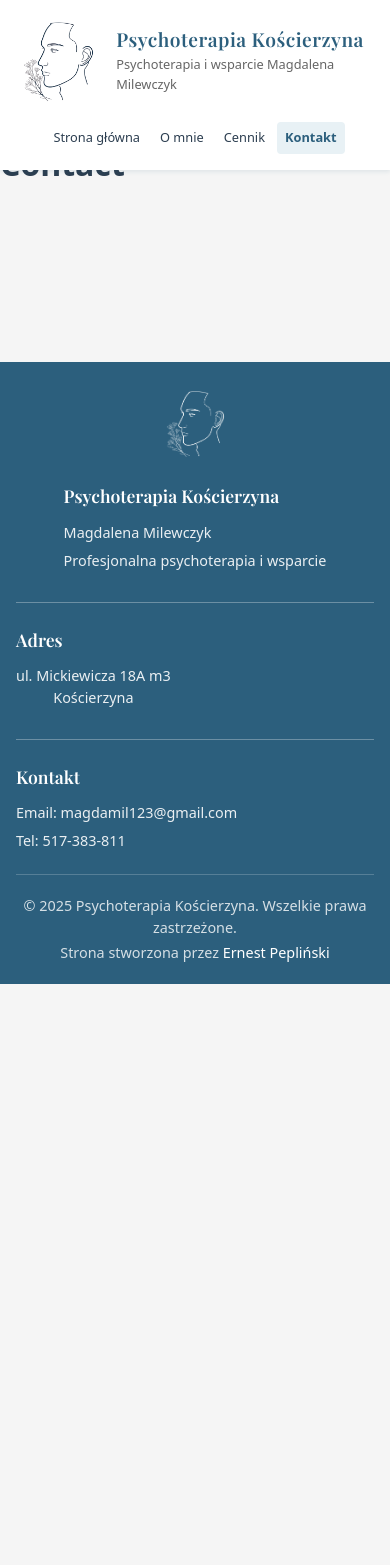
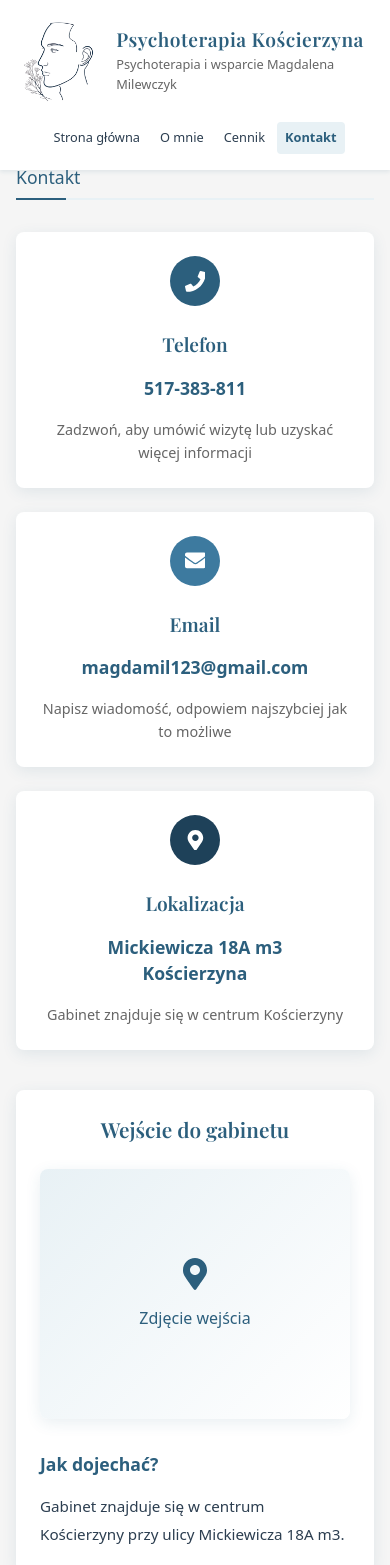
Before and after one commit to ernestpeplinski/psychoterapia-koscierzyna-pl, a React (Vite) app: page /kontakt in a window 390 px wide. Shown: the top 1565 px of the page. Before the commit the page ends 984 px from the top, so only its background shows below. Built offline with nearby package versions, Linux system fonts and the light colour scheme.

Commit message:
Create contact page

```diff
--- a/package.json
+++ b/package.json
@@ -12,6 +12,7 @@
   "dependencies": {
     "react": "^19.2.0",
     "react-dom": "^19.2.0",
+    "react-icons": "^5.5.0",
     "react-router-dom": "^7.9.6"
   },
   "devDependencies": {
--- a/src/pages/Contact.tsx
+++ b/src/pages/Contact.tsx
@@ -1,7 +1,89 @@
+import "../styles/contact.scss";
+import { FaPhone, FaEnvelope, FaMapMarkerAlt } from "react-icons/fa";
+
 function Contact() {
   return (
-    <div>
-      <h1>Contact</h1>
+    <div className="contact">
+      <div className="contact__container">
+        <h1 className="contact__title">Kontakt</h1>
+
+        <div className="contact__content">
+          <div className="contact__info">
+            <div className="contact__card">
+              <div className="contact__card-icon contact__card-icon--phone">
+                <FaPhone />
+              </div>
+              <h3 className="contact__card-title">Telefon</h3>
+              <a href="tel:+48517383811" className="contact__card-link">
+                517-383-811
+              </a>
+              <p className="contact__card-description">
+                Zadzwoń, aby umówić wizytę lub uzyskać więcej informacji
+              </p>
+            </div>
+
+            <div className="contact__card">
+              <div className="contact__card-icon contact__card-icon--email">
+                <FaEnvelope />
+              </div>
+              <h3 className="contact__card-title">Email</h3>
+              <a
+                href="mailto:magdamil123@gmail.com"
+                className="contact__card-link"
+              >
+                magdamil123@gmail.com
+              </a>
+              <p className="contact__card-description">
+                Napisz wiadomość, odpowiem najszybciej jak to możliwe
+              </p>
+            </div>
+
+            <div className="contact__card">
+              <div className="contact__card-icon contact__card-icon--location">
+                <FaMapMarkerAlt />
+              </div>
+              <h3 className="contact__card-title">Lokalizacja</h3>
+              <a
+                href="https://www.google.com/maps/search/?api=1&query=Mickiewicza+18A+m3+Kościerzyna"
+                target="_blank"
+                rel="noopener noreferrer"
+                className="contact__card-link"
+              >
+                Mickiewicza 18A m3
+                <br />
+                Kościerzyna
+              </a>
+              <p className="contact__card-description">
+                Gabinet znajduje się w centrum Kościerzyny
+              </p>
+            </div>
+          </div>
+
+          <div className="contact__location">
+            <h2 className="contact__location-title">Wejście do gabinetu</h2>
+            <div className="contact__location-image">
+              <div className="contact__location-placeholder">
+                <FaMapMarkerAlt />
+                <p>Zdjęcie wejścia</p>
+              </div>
+              {/* Uncomment when image is available:
+              <img
+                src={entranceImage}
+                alt="Wejście do gabinetu - Mickiewicza 18A m3, Kościerzyna"
+                className="contact__image"
+              />
+              */}
+            </div>
+            <div className="contact__location-info">
+              <h3>Jak dojechać?</h3>
+              <p>
+                Gabinet znajduje się w centrum Kościerzyny przy ulicy
+                Mickiewicza 18A m3.
+              </p>
+            </div>
+          </div>
+        </div>
+      </div>
     </div>
   );
 }
--- /dev/null
+++ b/src/styles/contact.scss
@@ -0,0 +1,254 @@
+.contact {
+  min-height: calc(100vh - 110px);
+  padding: 2rem 2rem 3rem;
+  background-color: var(--background-light);
+
+  &__container {
+    max-width: 1200px;
+    margin: 0 auto;
+    width: 100%;
+  }
+
+  &__title {
+    font-size: 1.2rem;
+    font-weight: 500;
+    color: var(--primary-navy);
+    font-family: system-ui, -apple-system, sans-serif;
+    text-align: left;
+    margin-bottom: 3rem;
+    padding-bottom: 0.5rem;
+    border-bottom: 2px solid var(--primary-navy-pale);
+    position: relative;
+
+    &::before {
+      content: "";
+      position: absolute;
+      bottom: -2px;
+      left: 0;
+      width: 50px;
+      height: 2px;
+      background-color: var(--primary-navy);
+    }
+  }
+
+  &__content {
+    display: grid;
+    grid-template-columns: 1fr 1fr;
+    gap: 3rem;
+    align-items: start;
+  }
+
+  &__info {
+    display: flex;
+    flex-direction: column;
+    gap: 2rem;
+  }
+
+  &__card {
+    background-color: var(--white);
+    border-radius: 8px;
+    padding: 2rem;
+    box-shadow: 0 4px 15px var(--shadow);
+    transition: transform 0.3s ease, box-shadow 0.3s ease;
+    text-align: center;
+
+    &:hover {
+      transform: translateY(-5px);
+      box-shadow: 0 8px 25px var(--shadow);
+    }
+  }
+
+  &__card-icon {
+    width: 60px;
+    height: 60px;
+    margin: 0 auto 1.5rem;
+    display: flex;
+    align-items: center;
+    justify-content: center;
+    border-radius: 50%;
+    font-size: 1.5rem;
+    color: var(--white);
+
+    &--phone {
+      background-color: var(--primary-navy);
+    }
+
+    &--email {
+      background-color: var(--primary-navy-light);
+    }
+
+    &--location {
+      background-color: var(--primary-navy-dark);
+    }
+  }
+
+  &__card-title {
+    font-size: 1.3rem;
+    font-weight: 600;
+    color: var(--primary-navy);
+    font-family: "Playfair Display", "Georgia", serif;
+    margin-bottom: 1rem;
+  }
+
+  &__card-link {
+    display: inline-block;
+    font-size: 1.2rem;
+    font-weight: 600;
+    color: var(--primary-navy);
+    text-decoration: none;
+    margin-bottom: 1rem;
+    transition: color 0.3s ease;
+
+    &:hover {
+      color: var(--primary-navy-light);
+      text-decoration: underline;
+    }
+  }
+
+  &__card-description {
+    font-size: 0.95rem;
+    color: var(--text-light);
+    line-height: 1.6;
+  }
+
+  &__location {
+    background-color: var(--white);
+    border-radius: 8px;
+    padding: 2rem;
+    box-shadow: 0 4px 15px var(--shadow);
+  }
+
+  &__location-title {
+    font-size: 1.5rem;
+    font-weight: 600;
+    color: var(--primary-navy);
+    font-family: "Playfair Display", "Georgia", serif;
+    margin-bottom: 1.5rem;
+    text-align: center;
+  }
+
+  &__location-image {
+    margin-bottom: 2rem;
+    border-radius: 8px;
+    overflow: hidden;
+    box-shadow: 0 4px 15px var(--shadow);
+  }
+
+  &__location-placeholder {
+    background: linear-gradient(
+      135deg,
+      var(--primary-navy-pale) 0%,
+      var(--white) 100%
+    );
+    height: 400px;
+    display: flex;
+    flex-direction: column;
+    align-items: center;
+    justify-content: center;
+    color: var(--primary-navy);
+    font-size: 3rem;
+    gap: 1rem;
+
+    p {
+      font-size: 1.2rem;
+      font-weight: 500;
+    }
+  }
+
+  &__image {
+    width: 100%;
+    height: auto;
+    display: block;
+  }
+
+  &__location-info {
+    h3 {
+      font-size: 1.2rem;
+      font-weight: 600;
+      color: var(--primary-navy);
+      margin-bottom: 1rem;
+    }
+
+    p {
+      font-size: 1rem;
+      line-height: 1.8;
+      color: var(--text-dark);
+    }
+  }
+
+  // Responsive design
+  @media (max-width: 968px) {
+    padding: 2rem 1.5rem;
+
+    &__content {
+      grid-template-columns: 1fr;
+      gap: 2.5rem;
+    }
+
+    &__location-placeholder {
+      height: 300px;
+    }
+  }
+
+  @media (max-width: 768px) {
+    padding: 1.5rem 1rem 2rem;
+
+    &__title {
+      font-size: 1.1rem;
+      margin-bottom: 2rem;
+    }
+
+    &__info {
+      gap: 1.5rem;
+    }
+
+    &__card {
+      padding: 1.5rem;
+    }
+
+    &__card-icon {
+      width: 50px;
+      height: 50px;
+      font-size: 1.3rem;
+    }
+
+    &__card-title {
+      font-size: 1.2rem;
+    }
+
+    &__card-link {
+      font-size: 1.1rem;
+    }
+
+    &__card-description {
+      font-size: 0.9rem;
+    }
+
+    &__location {
+      padding: 1.5rem;
+    }
+
+    &__location-title {
+      font-size: 1.3rem;
+    }
+
+    &__location-placeholder {
+      height: 250px;
+      font-size: 2rem;
+
+      p {
+        font-size: 1rem;
+      }
+    }
+
+    &__location-info {
+      h3 {
+        font-size: 1.1rem;
+      }
+
+      p {
+        font-size: 0.95rem;
+      }
+    }
+  }
+}
```
Also changed, not shown: 1 other file (tests, documents, lock files or other folders).
